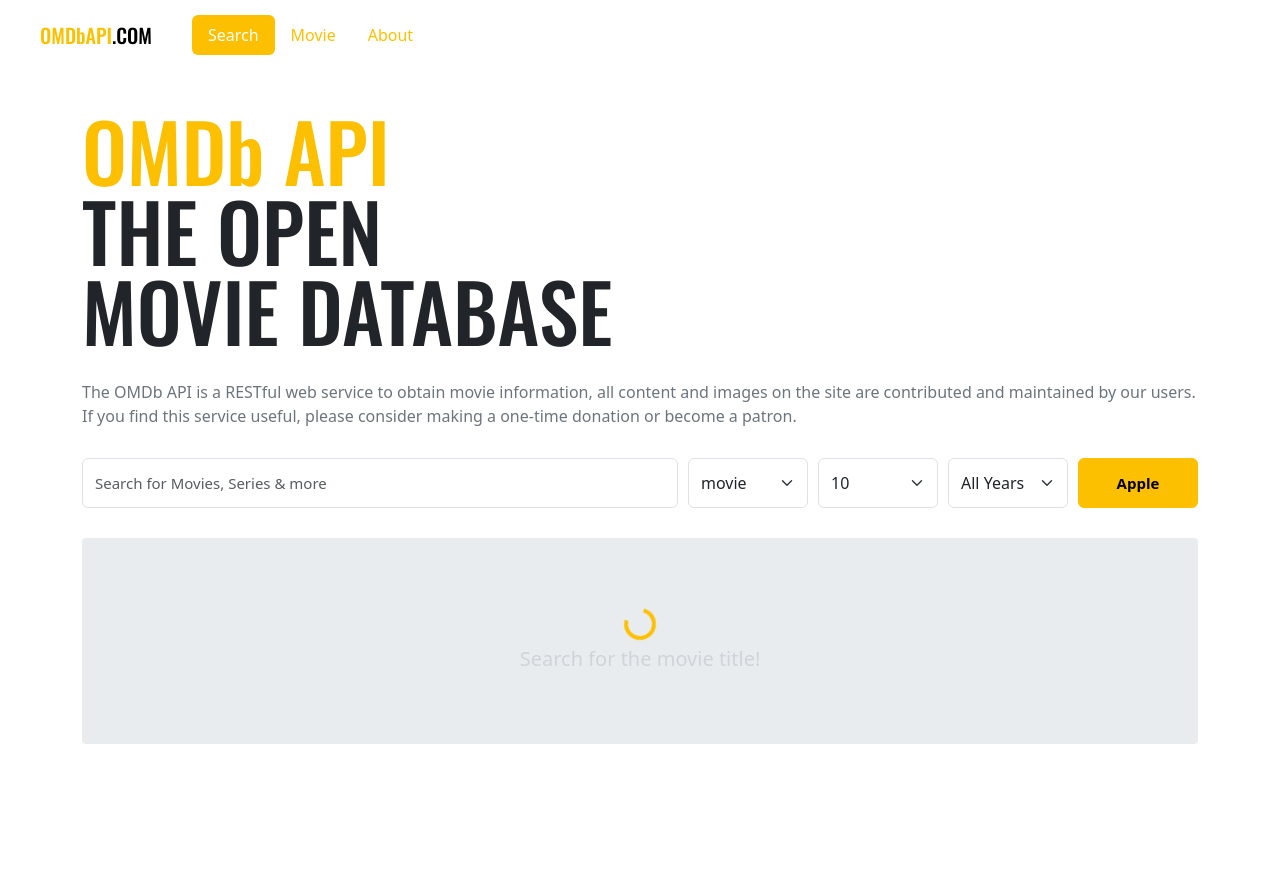
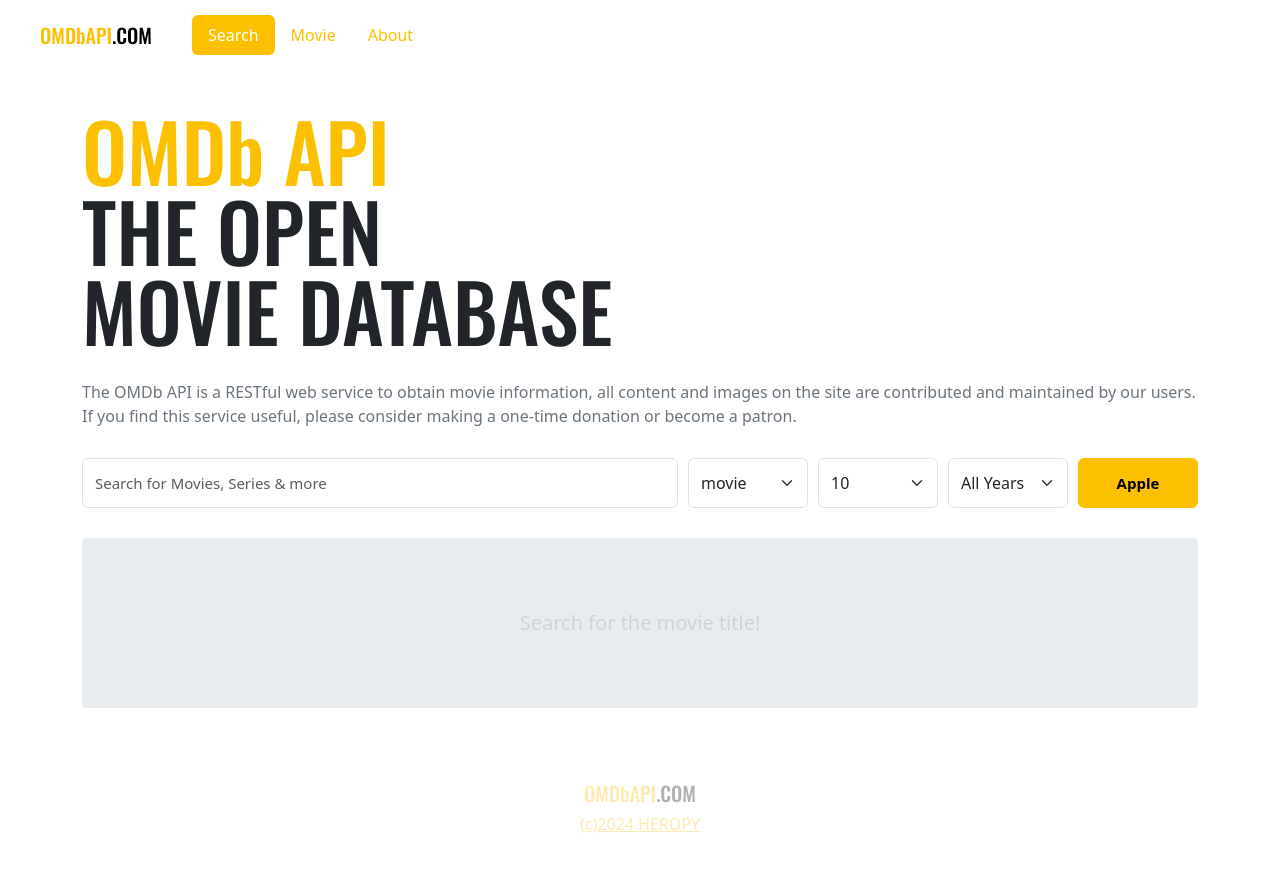
Before and after one commit to jeunseon/vue-error, a Vue app: page /#/ in a window 1280 px wide. Shown: the top 872 px of the page. Before the commit the page ends 800 px from the top, so only its background shows below. Built offline with nearby package versions, Linux system fonts and the light colour scheme.

Commit message:
loading 이미지 v-if 수정

```diff
--- a/src/App.vue
+++ b/src/App.vue
@@ -1,14 +1,17 @@
 <template>
   <Header />
   <RouterView />
+  <Footer />
 </template>
 
 <script>
 import Header from '~/components/Header';
+import Footer from './components/Footer';
 
 export default {
   components: {
-    Header
+    Header,
+    Footer
   }
 }
 </script>
--- a/src/components/MovieList.vue
+++ b/src/components/MovieList.vue
@@ -3,7 +3,9 @@
         <div
             :class="{'no-result': !movies.length}"
             class="inner">
-            <div class="spinner-border text-primary"></div>
+            <div
+                v-if="loading"
+                class="spinner-border text-primary"></div>
             <div
                 v-if="message"
                 class="message">
@@ -34,6 +36,9 @@
         },
         message() {
             return this.$store.state.movie.message
+        },
+        loading() {
+            return this.$store.state.movie.loading
         }
     }
 }
```
